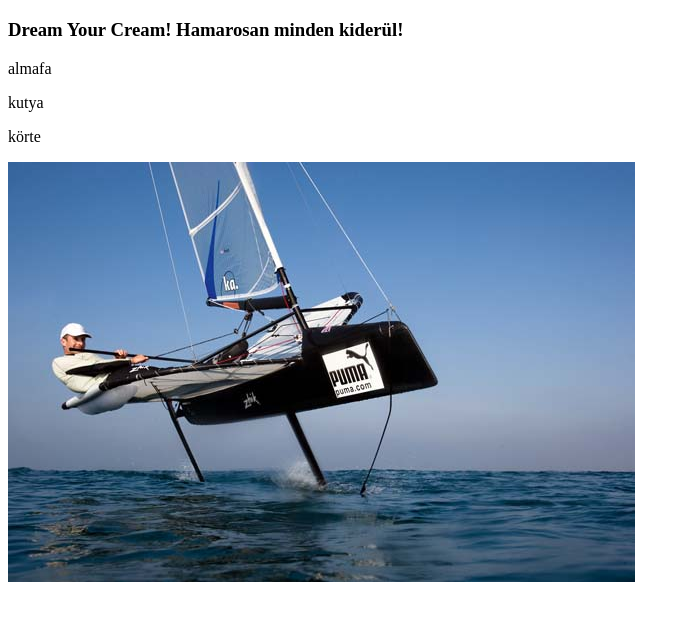
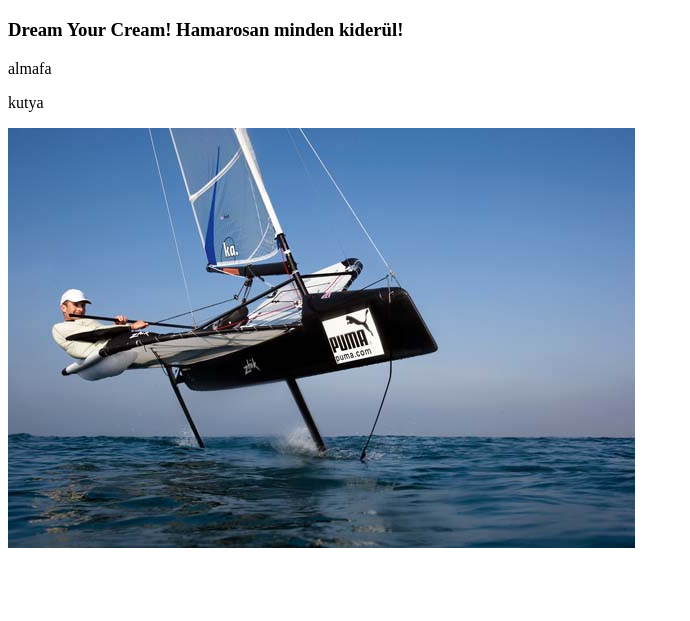
Before and after one commit to Murmuc/Murmuc.github.io, a plain HTML site: page index.html in a window 1280 px wide. Shown: the part 61-682 px from the top of the page, without its empty margins (0-690 px from the left). Drawn offline with Linux system fonts and the light colour scheme.

Commit message:
Update index.html

```diff
--- a/index.html
+++ b/index.html
@@ -9,7 +9,6 @@
         <h3>Dream Your Cream! Hamarosan minden kiderül!</h3>
         <p>almafa</p>
         <p>kutya</p>
-        <p>körte</p>
         <img src="moth.jpg">
     </body>
 </html>
```
